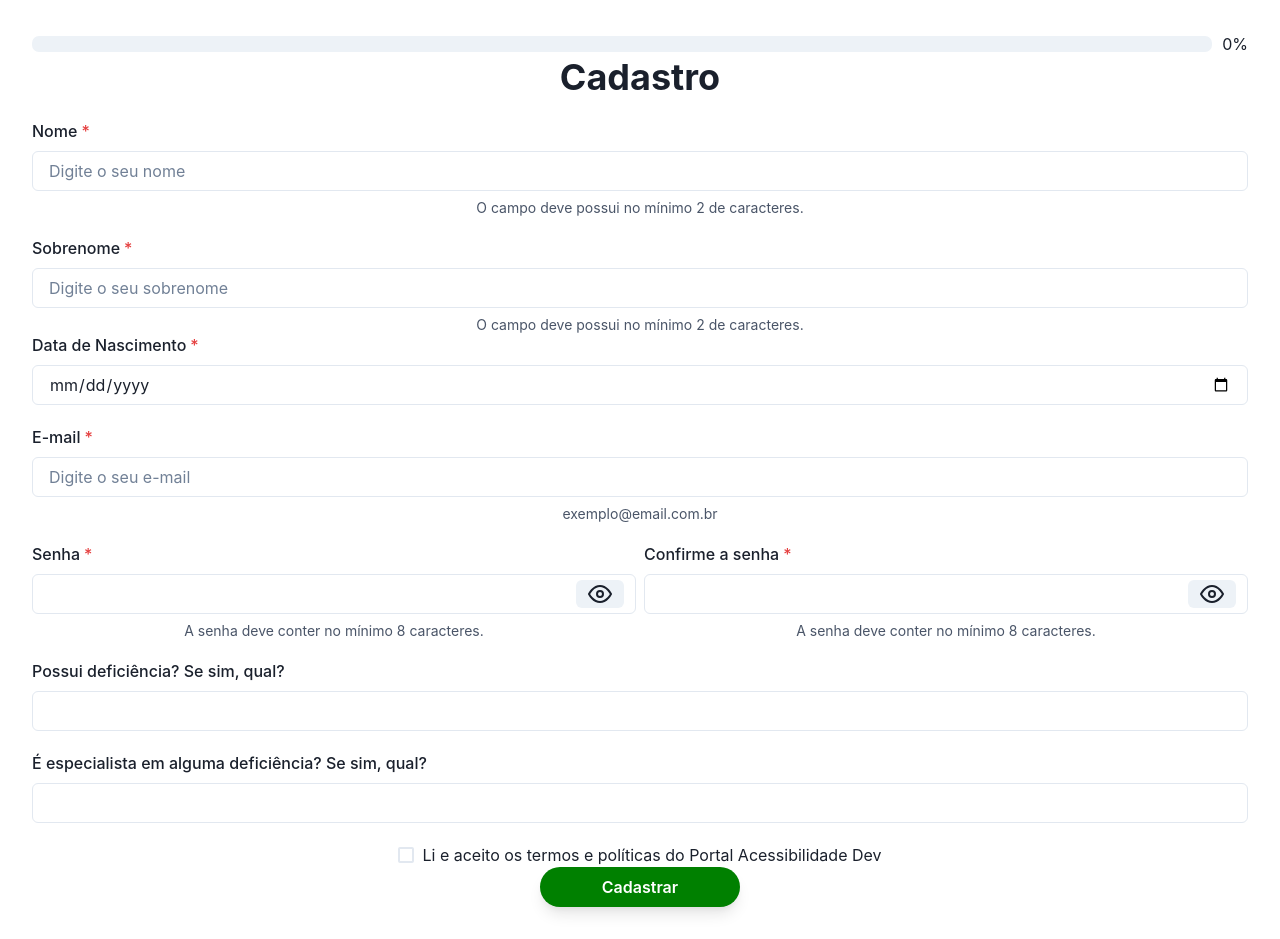
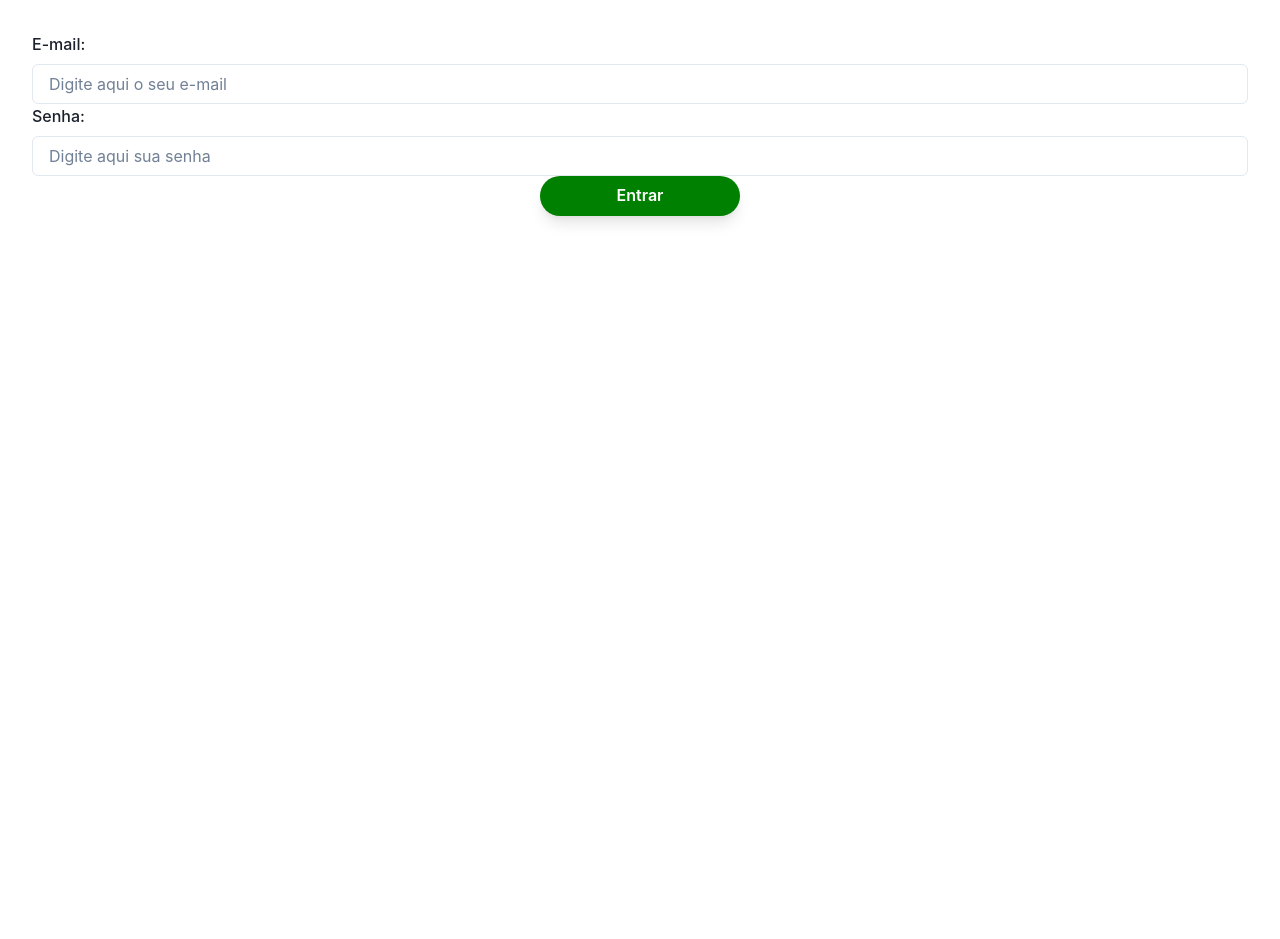
Before and after one commit to mdaniliauskas/acessibilidade-dev-front-end, a React (Vite) app: page / in a window 1280 px wide. After the commit the page ends 800 px from the top, so only its background shows below. Built offline with nearby package versions, Linux system fonts and the light colour scheme; no server answers.

Commit message:
feat(LoginForm): cria pagina de login

```diff
--- a/src/App.jsx
+++ b/src/App.jsx
@@ -1,6 +1,7 @@
 import React, {useState} from 'react'
 import './App.css'
-import RegisterPage from './pages/Register/'
+//import RegisterPage from './pages/Register/'
+import LoginForm from './pages/Login/LoginForm'
 import useFetch from './hooks/useFetch';
 
 
@@ -12,20 +13,8 @@ function App() {
 
   return (
     <div>
-      <RegisterPage/>
-      {/* {isPending ? (
-          <p>Carregando infos da api</p>
-        ) :
-        (
-          <div>
-            <p>{data.id}</p>
-            <p>{data.name}</p>
-            <p>{data.status}</p>
-            <p>{data.species}</p>
-          </div>
-        )
-      }
-      <p>{error}</p> */}
+      <LoginForm/>
+      {/* <RegisterPage/> */}
     </div>
   )
 }
--- /dev/null
+++ b/src/pages/Login/LoginForm.jsx
@@ -0,0 +1,46 @@
+import styles from "./styles.module.css";
+import { useForm } from "react-hook-form";
+import { FormControl, FormLabel, Input } from "@chakra-ui/react";
+import CustomButton from "../../components/CustomButton/";
+
+import React from 'react'
+
+function LoginForm() {
+  return (
+    <form>
+    <FormControl >
+      <FormLabel >
+        E-mail:
+      </FormLabel>
+      <Input
+        id="email"
+        type="email"
+        placeholder="Digite aqui o seu e-mail"
+      />
+    </FormControl>
+
+    <FormControl>
+        <FormLabel>
+            Senha:
+        </FormLabel>
+        <Input
+        id="password"
+        type="password"
+        placeholder="Digite aqui sua senha"
+        />
+
+    </FormControl>
+    <CustomButton
+        type="submit"
+        bg="green"
+        bhHover="green.60"
+    >
+        Entrar
+    </CustomButton>
+
+
+    </form>
+  )
+}
+
+export default LoginForm;
--- a/src/pages/Register/RegisterForm.jsx
+++ b/src/pages/Register/RegisterForm.jsx
@@ -59,8 +59,12 @@ function RegisterForm({ handlePorcentage }) {
   const onSubmit = async (formData) => {
     console.log(formData);
     fetch(SIGNUP, {
+      mode: 'no-cors',
       method: "POST",
-      headers: { "Content-Type": "application/json" },
+      headers: {
+        "Content-Type": "application/json",
+        "Access-Control-Allow-Origin": "*"
+      },
       body: JSON.stringify(formData),
     })
       .then((res) => {
@@ -207,7 +211,7 @@ function RegisterForm({ handlePorcentage }) {
                   ...errorValidation.filled,
                   validate: value => value === password || "As senhas não coincidem."
                 })}
-                id="confirmedPass"d
+                id="confirmedPass"
                 type={show ? "text" : "password"}
               />
               <InputRightElement width="4.5rem">
--- a/src/utils/constants/api.js
+++ b/src/utils/constants/api.js
@@ -1,3 +1,4 @@
-const BASE_URL = `https://acessibilidade-dev-back-end.herokuapp.com`;
+// const BASE_URL = `https://acessibilidade-dev-back-end.herokuapp.com`;
+const BASE_URL = `http://localhost:3000`;
 
 export const SIGNUP = BASE_URL + "/user/signup";
```
Also changed, not shown: src/pages/Login/index.jsx (added, +11 -0 lines), src/pages/Login/styles.module.css (added).
